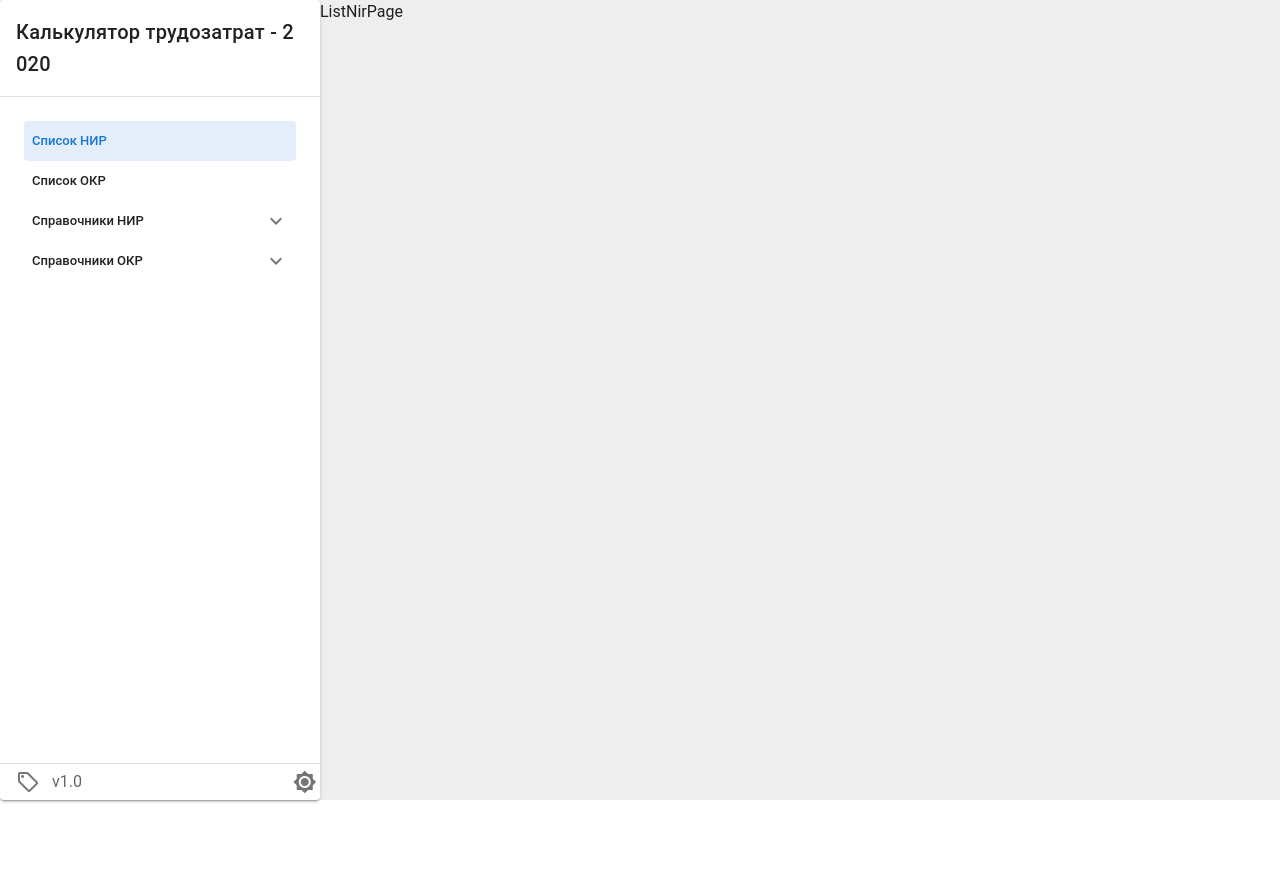
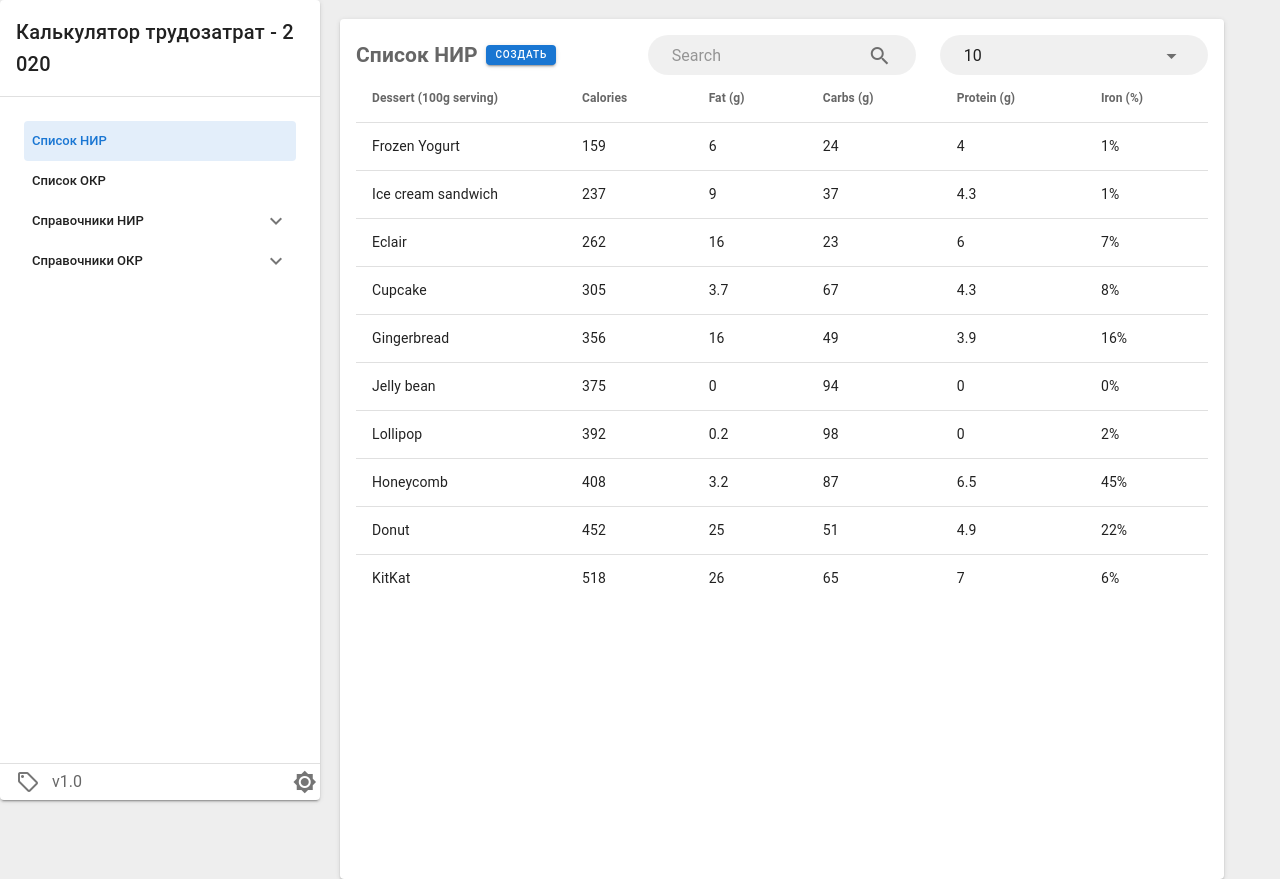
Before and after one commit to mazxcv/calculator, a Vue app: page /list-nir in a window 1280 px wide. Before the commit the page ends 812 px from the top, so only its background shows below. Built offline with nearby package versions, Linux system fonts and the light colour scheme.

Commit message:
added component table

```diff
--- a/src/App.vue
+++ b/src/App.vue
@@ -4,11 +4,18 @@
       <v-row no-gutters>
         <v-col
           cols="3"
+          xl="3"
+          lg="3"
+          md="4"
         >
           <drawer/>
         </v-col>
         <v-col
+          class="pl-5"
           cols="9"
+          xl="9"
+          lg="9"
+          md="8"
         >
           <router-view/>
         </v-col>
@@ -28,7 +35,6 @@ export default {
   },
   computed: {
     theme() {
-      console.log(this.$vuetify.theme.dark);
       return (this.$vuetify.theme.dark) ? 'dark' : 'light';
     },
   },
--- /dev/null
+++ b/src/components/minor/DataTable.vue
@@ -0,0 +1,84 @@
+<template>
+  <div>
+    <v-row>
+      <v-col cols="4" style="display: flex; align-items: center">
+        <h2>Список НИР</h2>
+        <v-btn x-small class="ml-2" color="primary">создать</v-btn>
+      </v-col>
+      <v-col cols="4">
+        <v-text-field
+          single-line
+          hide-details
+          rounded
+          dense
+          placeholder="Search"
+          filled
+          v-model="search"
+          append-icon="mdi-magnify"
+        ></v-text-field>
+      </v-col>
+      <v-col cols="4">
+        <select-component
+          :items="['2', '5', '10', '25']"
+          :init="itemsPerPage.toString()"
+          :change="(payload) => itemsPerPage = Number(payload)"
+        />
+      </v-col>
+    </v-row>
+    <v-data-table
+      class="dataTable"
+      :headers="headers"
+      :items="items"
+      :page.sync="page"
+      :items-per-page="itemsPerPage"
+      :search="search"
+      hide-default-footer
+      @page-count="pageCount = $event"
+    ></v-data-table>
+    <div class="text-center pt-2">
+      <pagination
+        :change="changePage"
+        :size="pageCount"
+        :page="page - 1"
+      />
+    </div>
+  </div>
+</template>
+
+<script>
+import Pagination from './Pagination.vue';
+import SelectComponent from './SelectComponent.vue';
+
+export default {
+  name: 'DataTable',
+  props: {
+    headers: Array,
+    items: Array,
+  },
+  data() {
+    return {
+      page: 1,
+      pageCount: 0,
+      itemsPerPage: 10,
+      search: '',
+    };
+  },
+  components: {
+    Pagination,
+    SelectComponent,
+  },
+  methods: {
+    changePage(newPage) {
+      if (newPage >= 0 && newPage <= this.pageCount - 1) {
+        this.page = newPage + 1;
+      }
+    },
+  },
+};
+</script>
+
+<style scoped>
+.dataTable {
+  min-height: 720px;
+}
+</style>
--- a/src/components/minor/DialogForAddingNir.vue
+++ b/src/components/minor/DialogForAddingNir.vue
@@ -116,7 +116,6 @@ export default {
   methods: {
     modList(item) {
       const index = this.listSelectedNir.findIndex((el) => el.id === item.id);
-      console.log(this.listSelectedNir);
       if (index >= 0) {
         this.listSelectedNir.splice(index, 1);
       } else {
--- /dev/null
+++ b/src/components/minor/Pagination.vue
@@ -0,0 +1,64 @@
+<template>
+  <div class="pagination" v-if="size > 1">
+    <v-btn
+      icon
+      color="primary"
+      :disabled="page === 0"
+      @click="change(0)"
+    >
+      <v-icon>mdi-chevron-double-left</v-icon>
+    </v-btn>
+    <v-btn
+      icon
+      color="primary"
+      :disabled="page === 0"
+      @click="change(page - 1)"
+    >
+      <v-icon>mdi-chevron-left</v-icon>
+    </v-btn>
+    <div class="pagination-text">
+      {{` ${page + 1} of ${size}`}}
+    </div>
+    <v-btn
+      icon
+      color="primary"
+      :disabled="page >= size - 1"
+      @click="change(page + 1)"
+    >
+      <v-icon>mdi-chevron-right</v-icon>
+    </v-btn>
+    <v-btn
+      icon
+      color="primary"
+      :disabled="page >= size - 1"
+      @click="change(size - 1)"
+    >
+      <v-icon>mdi-chevron-double-right</v-icon>
+    </v-btn>
+  </div>
+</template>
+
+<script>
+export default {
+  name: 'Pagination',
+  props: {
+    change: Function,
+    size: Number,
+    page: Number,
+  },
+};
+</script>
+
+<style scoped>
+  .pagination {
+    display: flex;
+    justify-content: center;
+  }
+  .pagination-text {
+    font-size: 14px;
+    display: flex;
+    align-items: center;
+    padding: 0 5px;
+    color: #9b9b9b;
+  }
+</style>
--- /dev/null
+++ b/src/components/minor/SelectComponent.vue
@@ -0,0 +1,31 @@
+<template>
+  <div>
+    <v-select
+      single-line
+      hide-details
+      :value="init"
+      :items="items"
+      rounded
+      dense
+      filled
+      v-on:change="change"
+      :placeholder="placeholder"
+    ></v-select>
+  </div>
+</template>
+
+<script>
+export default {
+  name: 'SelectComponent.vue',
+  props: {
+    placeholder: String,
+    items: Array,
+    change: Function,
+    init: String,
+  },
+};
+</script>
+
+<style scoped>
+
+</style>
--- a/src/components/pages/ListNirPage.vue
+++ b/src/components/pages/ListNirPage.vue
@@ -1,13 +1,135 @@
 <template>
-  <div>ListNirPage</div>
+  <div class="main-block">
+    <v-card class="card">
+      <v-card-text>
+        <data-table
+          :headers="headers"
+          :items="items"
+        />
+      </v-card-text>
+    </v-card>
+  </div>
 </template>
 
 <script>
+import DataTable from '../minor/DataTable.vue';
+
 export default {
   name: 'ListNirPage',
+  data() {
+    return {
+      page: 1,
+      pageCount: 0,
+      itemsPerPage: 10,
+      headers: [
+        {
+          text: 'Dessert (100g serving)',
+          align: 'start',
+          sortable: false,
+          value: 'name',
+        },
+        { text: 'Calories', value: 'calories' },
+        { text: 'Fat (g)', value: 'fat' },
+        { text: 'Carbs (g)', value: 'carbs' },
+        { text: 'Protein (g)', value: 'protein' },
+        { text: 'Iron (%)', value: 'iron' },
+      ],
+      items: [
+        {
+          name: 'Frozen Yogurt',
+          calories: 159,
+          fat: 6.0,
+          carbs: 24,
+          protein: 4.0,
+          iron: '1%',
+        },
+        {
+          name: 'Ice cream sandwich',
+          calories: 237,
+          fat: 9.0,
+          carbs: 37,
+          protein: 4.3,
+          iron: '1%',
+        },
+        {
+          name: 'Eclair',
+          calories: 262,
+          fat: 16.0,
+          carbs: 23,
+          protein: 6.0,
+          iron: '7%',
+        },
+        {
+          name: 'Cupcake',
+          calories: 305,
+          fat: 3.7,
+          carbs: 67,
+          protein: 4.3,
+          iron: '8%',
+        },
+        {
+          name: 'Gingerbread',
+          calories: 356,
+          fat: 16.0,
+          carbs: 49,
+          protein: 3.9,
+          iron: '16%',
+        },
+        {
+          name: 'Jelly bean',
+          calories: 375,
+          fat: 0.0,
+          carbs: 94,
+          protein: 0.0,
+          iron: '0%',
+        },
+        {
+          name: 'Lollipop',
+          calories: 392,
+          fat: 0.2,
+          carbs: 98,
+          protein: 0,
+          iron: '2%',
+        },
+        {
+          name: 'Honeycomb',
+          calories: 408,
+          fat: 3.2,
+          carbs: 87,
+          protein: 6.5,
+          iron: '45%',
+        },
+        {
+          name: 'Donut',
+          calories: 452,
+          fat: 25.0,
+          carbs: 51,
+          protein: 4.9,
+          iron: '22%',
+        },
+        {
+          name: 'KitKat',
+          calories: 518,
+          fat: 26.0,
+          carbs: 65,
+          protein: 7,
+          iron: '6%',
+        },
+      ],
+    };
+  },
+  components: {
+    DataTable,
+  },
 };
+
 </script>
 
 <style scoped>
-
+.main-block {
+  padding: 2% 6% 0 0;
+}
+.card {
+  min-height: 860px;
+}
 </style>
```
Also changed, not shown: src/assets/logo.svg (added), 1 other file (tests, documents, lock files or other folders).
